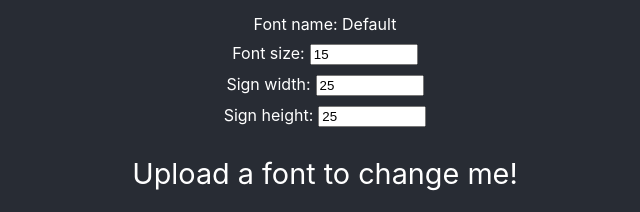
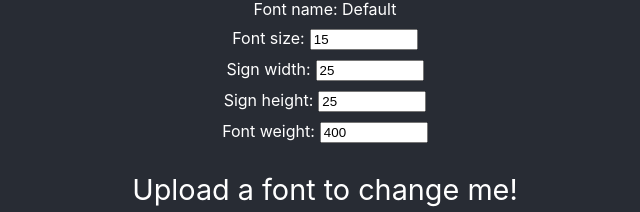
Before and after one commit to EgzoT/otclient-font-create-tool, a React (Create React App) app: page / in a window 1280 px wide. Shown: the part 118-330 px from the top of the page, without its empty margins (315-955 px from the left). Built offline with nearby package versions, Linux system fonts and the light colour scheme.

Commit message:
Add possibility to set font weight. Add some limitations to font settings.

```diff
--- a/src/components/TableWithSigns.js
+++ b/src/components/TableWithSigns.js
@@ -46,7 +46,7 @@ class TableWithSigns extends React.Component {
         this.state = {}
     }
 
-    getRows = (fontFamily, fontSize, signWidth, signHeight) => {
+    getRows = (fontFamily, fontSize, signWidth, signHeight, fontWeight) => {
         let rows = [];
 
         for(let i in this.signs) {
@@ -57,6 +57,7 @@ class TableWithSigns extends React.Component {
                     height={ signHeight }
                     fontFamily={ fontFamily }
                     fontSize={ fontSize }
+                    fontWeight={ fontWeight }
                 />
             );
         }
@@ -67,7 +68,7 @@ class TableWithSigns extends React.Component {
     render() {
         return (
             <div ref={ this.props.divRef } style={{ display: "table", borderSpacing: 0, position: "relative" }}>
-                { this.getRows(this.props.fontFamily, this.props.fontSize, this.props.signWidth, this.props.signHeight) }
+                { this.getRows(this.props.fontFamily, this.props.fontSize, this.props.signWidth, this.props.signHeight, this.props.fontWeight) }
             </div>
         );
     }
@@ -80,7 +81,7 @@ class RowSigns extends React.Component {
         this.state = {}
     }
 
-    getCells = (fontFamily, fontSize) => {
+    getCells = (fontFamily, fontSize, fontWeight) => {
         let cells = [];
 
         for (let i in this.props.row) {
@@ -91,6 +92,7 @@ class RowSigns extends React.Component {
                     height={ this.props.height }
                     fontFamily={ fontFamily }
                     fontSize={ fontSize }
+                    fontWeight={ fontWeight }
                 />
             );
         }
@@ -110,7 +112,7 @@ class RowSigns extends React.Component {
                 border: 0,
                 overflow: "hidden"
             }}>
-                { this.getCells(this.props.fontFamily, this.props.fontSize) }
+                { this.getCells(this.props.fontFamily, this.props.fontSize, this.props.fontWeight) }
             </div>
         );
     }
@@ -128,6 +130,7 @@ class CellSign extends React.Component {
             <div style={{
                 fontFamily: this.props.fontFamily ? this.props.fontFamily : null,
                 fontSize: this.props.fontSize,
+                fontWeight: this.props.fontWeight,
                 display: "table-cell",
                 width: this.props.width,
                 maxWidth: this.props.width,
--- a/src/views/Main.js
+++ b/src/views/Main.js
@@ -18,7 +18,8 @@ class Main extends React.Component {
             fontName: "Default",
             fontSize: 15,
             signWidth: 25,
-            signHeight: 25
+            signHeight: 25,
+            fontWeight: 400
         }
     }
 
@@ -62,6 +63,10 @@ class Main extends React.Component {
         this.setState({ signHeight: Number(e.target.value) });
     }
 
+    onChangeFontWeight = (e) => {
+        this.setState({ fontWeight: Number(e.target.value) });
+    }
+
     render() {
         return (
             <div>
@@ -90,17 +95,48 @@ class Main extends React.Component {
                 <br/>
 
                 Font size:
-                <input type="number" style={{ width: 100, marginTop: 10, marginLeft: 5 }} value={ this.state.fontSize } onChange={ this.onChangeFontSize } />
+                <input
+                    type="number"
+                    style={{ width: 100, marginTop: 10, marginLeft: 5 }}
+                    value={ this.state.fontSize }
+                    min={ 1 }
+                    onChange={ this.onChangeFontSize }
+                />
 
                 <br/>
 
                 Sign width:
-                <input type="number" style={{ width: 100, marginTop: 10, marginLeft: 5 }} value={ this.state.signWidth } onChange={ this.onChangeSignWidth } />
+                <input
+                    type="number"
+                    style={{ width: 100, marginTop: 10, marginLeft: 5 }}
+                    value={ this.state.signWidth }
+                    min={ 1 }
+                    onChange={ this.onChangeSignWidth }
+                />
 
                 <br/>
 
                 Sign height:
-                <input type="number" style={{ width: 100, marginTop: 10, marginLeft: 5 }} value={ this.state.signHeight } onChange={ this.onChangeSignHeight } />
+                <input
+                    type="number"
+                    style={{ width: 100, marginTop: 10, marginLeft: 5 }}
+                    value={ this.state.signHeight }
+                    min={ 1 }
+                    onChange={ this.onChangeSignHeight }
+                />
+
+                <br/>
+
+                Font weight:
+                <input
+                    type="number"
+                    style={{ width: 100, marginTop: 10, marginLeft: 5 }}
+                    value={ this.state.fontWeight }
+                    step={ 100 }
+                    min={ 100 }
+                    max={ 900 }
+                    onChange={ this.onChangeFontWeight }
+                />
 
                 <p id="test" style={{ fontSize: '1.8rem', fontFamily: this.state.fontFamily ? this.state.fontFamily : null }}>Upload a font to change me!</p>
 
@@ -109,6 +145,7 @@ class Main extends React.Component {
                     fontSize={ this.state.fontSize }
                     signWidth={ this.state.signWidth }
                     signHeight={ this.state.signHeight }
+                    fontWeight={ this.state.fontWeight }
                     divRef={ this.ref }
                 />
             </div>
```
